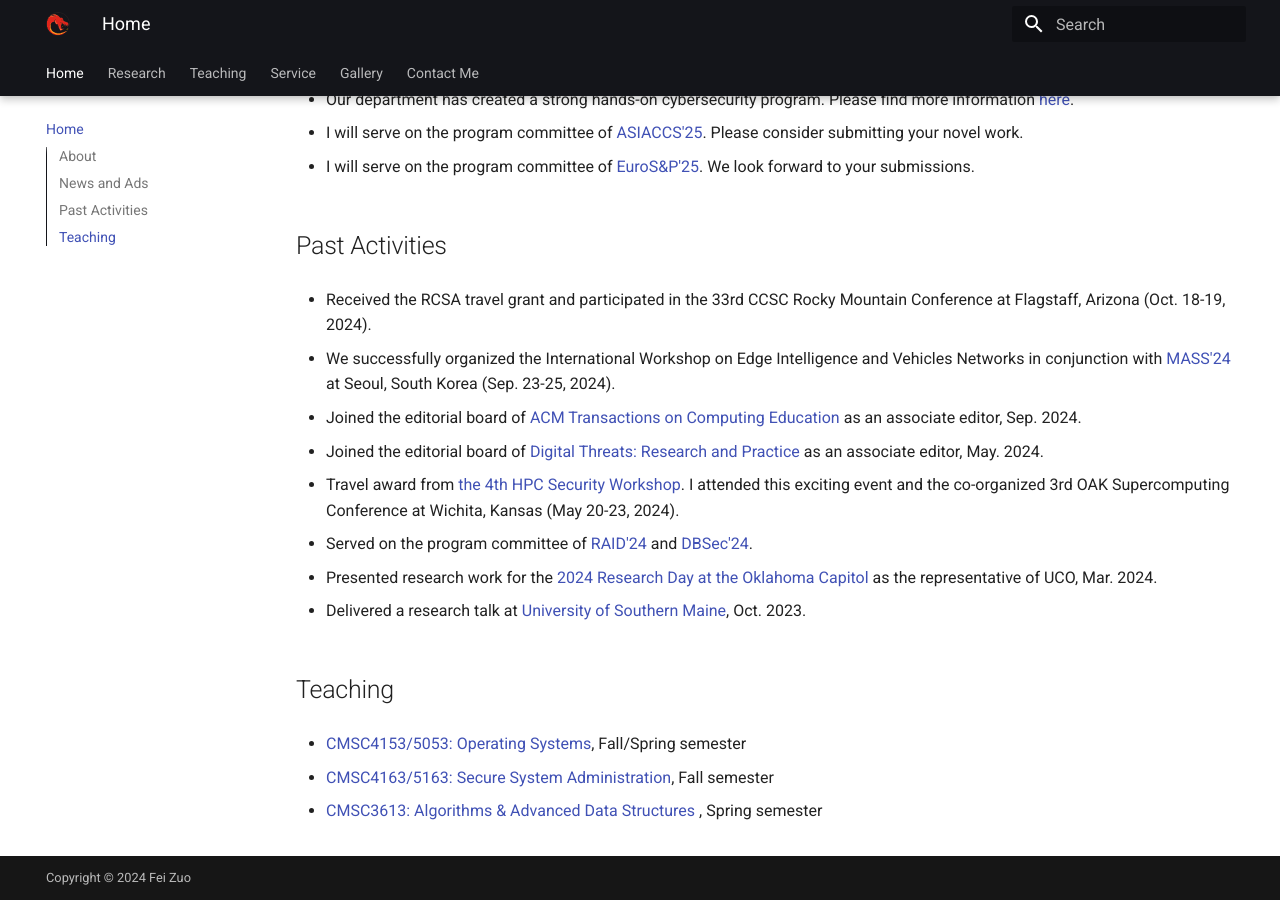
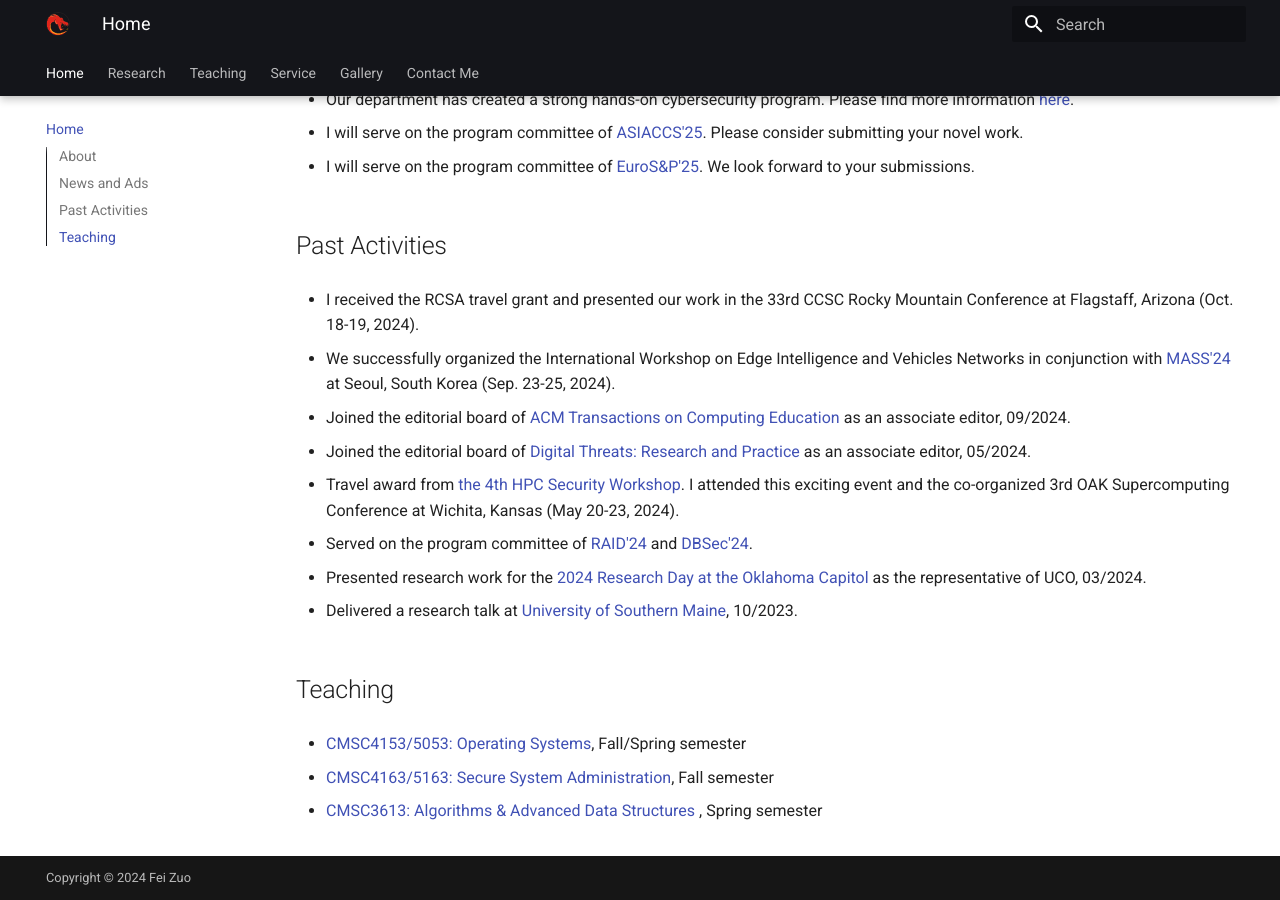
Before and after one commit to fzuo/homepage, an MkDocs documentation site: the page built from docs/index.md, in a window 1280 px wide and 900 px high, scrolled down 781 px. Built offline with MkDocs 1.6.1 and Material for MkDocs 9.7.7, drawn with Linux system fonts in a browser that asks for light colours.

Commit message:
Updating files

```diff
--- a/docs/index.md
+++ b/docs/index.md
@@ -60,21 +60,21 @@ I am the graduate program director at the department of computer science. If you
 
 ## Past Activities
 
-- Received the RCSA travel grant and participated in the 33rd CCSC Rocky Mountain Conference at Flagstaff, Arizona (Oct. 18-19, 2024).
+- I received the RCSA travel grant and presented our work in the 33rd CCSC Rocky Mountain Conference at Flagstaff, Arizona (Oct. 18-19, 2024).
 
 - We successfully organized the International Workshop on Edge Intelligence and Vehicles Networks in conjunction with <a href="https://sites.google.com/view/ieee-mass-2024/home">MASS'24</a> at Seoul, South Korea (Sep. 23-25, 2024).
 
-- Joined the editorial board of <a href="https://dl.acm.org/journal/toce">ACM Transactions on Computing Education</a> as an associate editor, Sep. 2024.
+- Joined the editorial board of <a href="https://dl.acm.org/journal/toce">ACM Transactions on Computing Education</a> as an associate editor, 09/2024.
 
-- Joined the editorial board of <a href="https://dl.acm.org/journal/dtrap">Digital Threats: Research and Practice</a> as an associate editor, May. 2024.
+- Joined the editorial board of <a href="https://dl.acm.org/journal/dtrap">Digital Threats: Research and Practice</a> as an associate editor, 05/2024.
 
 - Travel award from <a href="https://www.wichita.edu/services/hpc/oaksupercompute2024/hpc-security-workshop.php">the 4th HPC Security Workshop</a>. I attended this exciting event and the co-organized 3rd OAK Supercomputing Conference at Wichita, Kansas (May 20-23, 2024).
 
 - Served on the program committee of <a href="https://raid2024.github.io/">RAID'24</a> and <a href="https://dbsec2024.github.io/">DBSec'24</a>.
 
-- Presented research work for the <a href="https://www.okepscor.org/official-nomination-form-2024-research-day-capitol">2024 Research Day at the Oklahoma Capitol</a> as the representative of UCO, Mar. 2024.
+- Presented research work for the <a href="https://www.okepscor.org/official-nomination-form-2024-research-day-capitol">2024 Research Day at the Oklahoma Capitol</a> as the representative of UCO, 03/2024.
 
-- Delivered a research talk at <a href="https://usm.maine.edu/department-computer-science/">University of Southern Maine</a>, Oct. 2023.
+- Delivered a research talk at <a href="https://usm.maine.edu/department-computer-science/">University of Southern Maine</a>, 10/2023.
 
 <!-- Our research work has been selected to present for the -->
 
```
